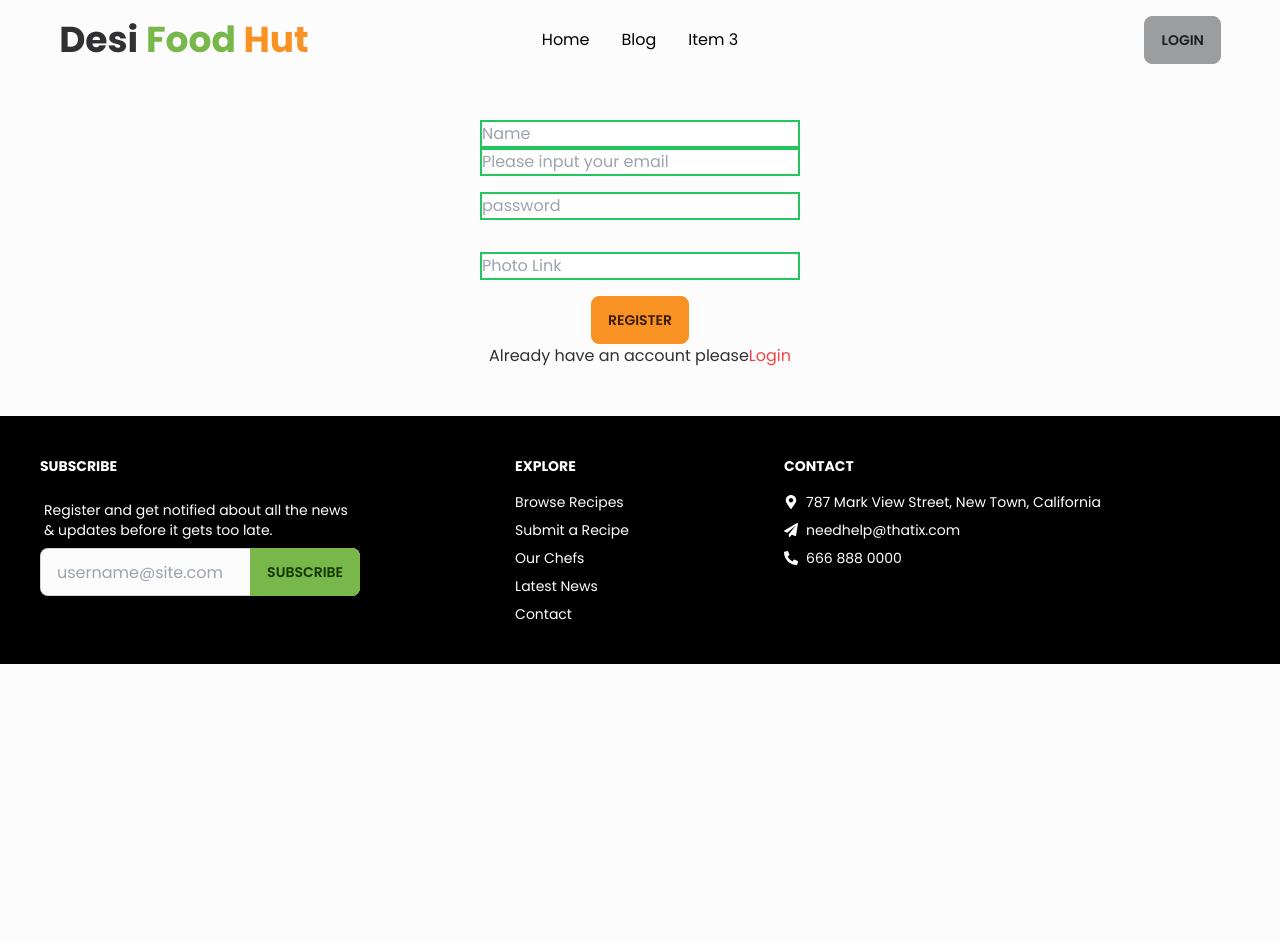
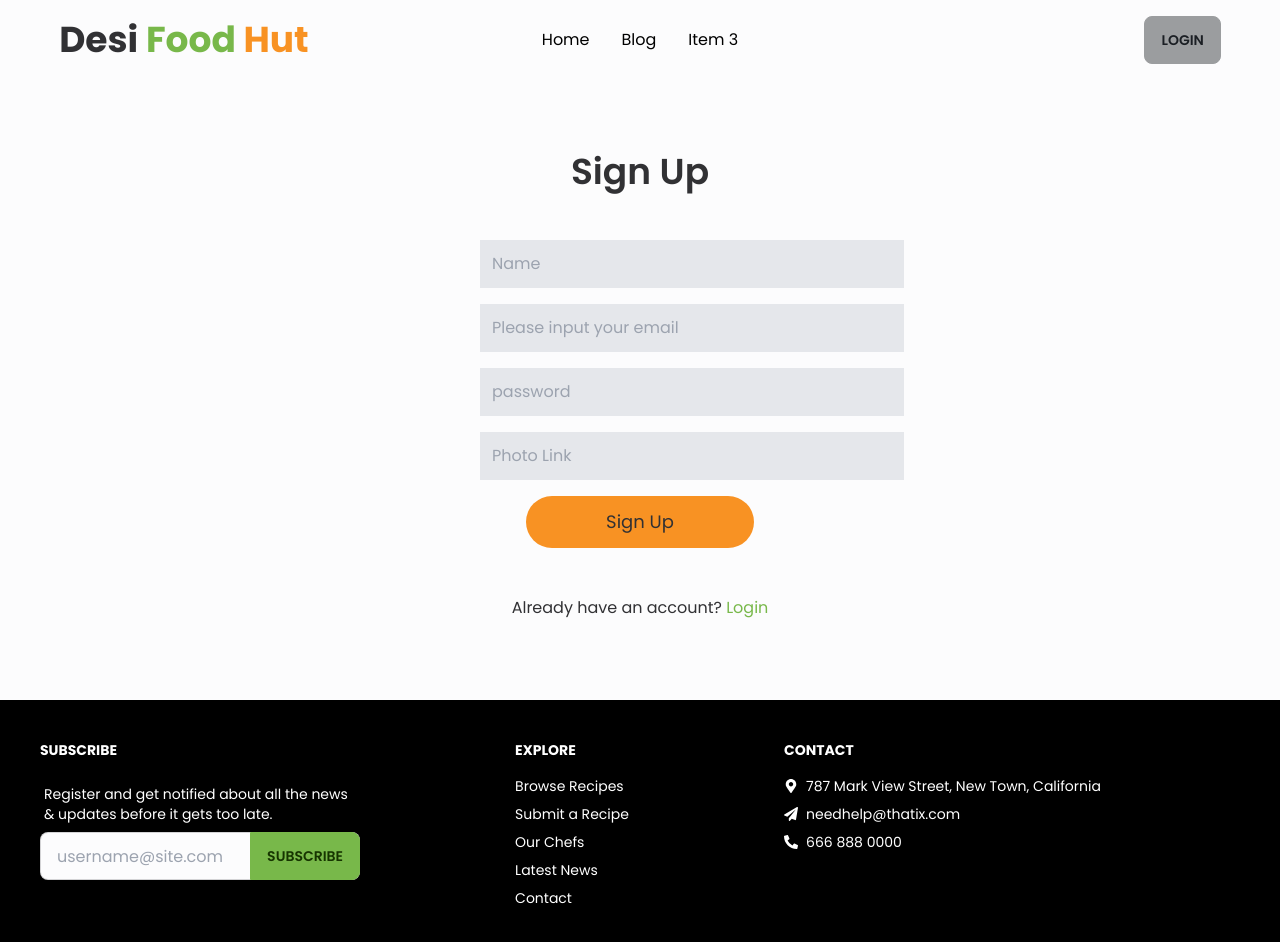
Before and after one commit to roufhasan/desi-food-hut-client, a React (Vite) app: page /register in a window 1280 px wide. Shown: the top 942 px of the page. Before the commit the page ends 800 px from the top, so only its background shows below. Built offline with nearby package versions, Linux system fonts and the light colour scheme; no server answers.

Commit message:
register page designed

```diff
--- a/src/pages/Login/Register/Register.jsx
+++ b/src/pages/Login/Register/Register.jsx
@@ -24,9 +24,13 @@ const Register = () => {
   };
 
   return (
-    <form onSubmit={handleRegister} className="text-center my-12">
+    <div className="w-1/4 mx-auto">
+      <h2 className="text-4xl font-semibold text-center mt-20 mb-12">
+        Sign Up
+      </h2>
+      <form onSubmit={handleRegister} className="text-center">
         <input
-        className="border-2 border-green-500"
+          className="bg-gray-200 text-gray-800 pl-3 pr-24 py-3"
           type="text"
           name="name"
           id="name"
@@ -35,7 +39,7 @@ const Register = () => {
         />
         <br />
         <input
-        className="border-2 border-green-500"
+          className="bg-gray-200 text-gray-800 pl-3 pr-24 py-3 my-4"
           type="email"
           name="email"
           id="email"
@@ -44,7 +48,7 @@ const Register = () => {
         />
         <br />
         <input
-        className="border-2 border-green-500 my-4"
+          className="bg-gray-200 text-gray-800 pl-3 pr-24 py-3"
           type="password"
           name="password"
           id="password"
@@ -53,7 +57,7 @@ const Register = () => {
         />
         <br />
         <input
-        className="border-2 border-green-500 my-4"
+          className="bg-gray-200 text-gray-800 pl-3 pr-24 py-3 my-4"
           type="text"
           name="photoUrl"
           id="photUrl"
@@ -61,14 +65,17 @@ const Register = () => {
           required
         />
         <br />
-      <button className="btn btn-primary">Register</button>
-      <p>
-        Already have an account please
-        <Link to="/login" className="text-red-500">
+        <button className="px-20 bg-primary py-3 rounded-full text-lg hover:bg-green-500 transition ease-in duration-300">
+          Sign Up
+        </button>
+      </form>
+      <p className="mt-12 text-center mb-20">
+        Already have an account?{" "}
+        <Link to="/login" className="text-secondary">
           Login
         </Link>
       </p>
-    </form>
+    </div>
   );
 };
 
```
Lines whose indentation alone changed are shown as unchanged.
